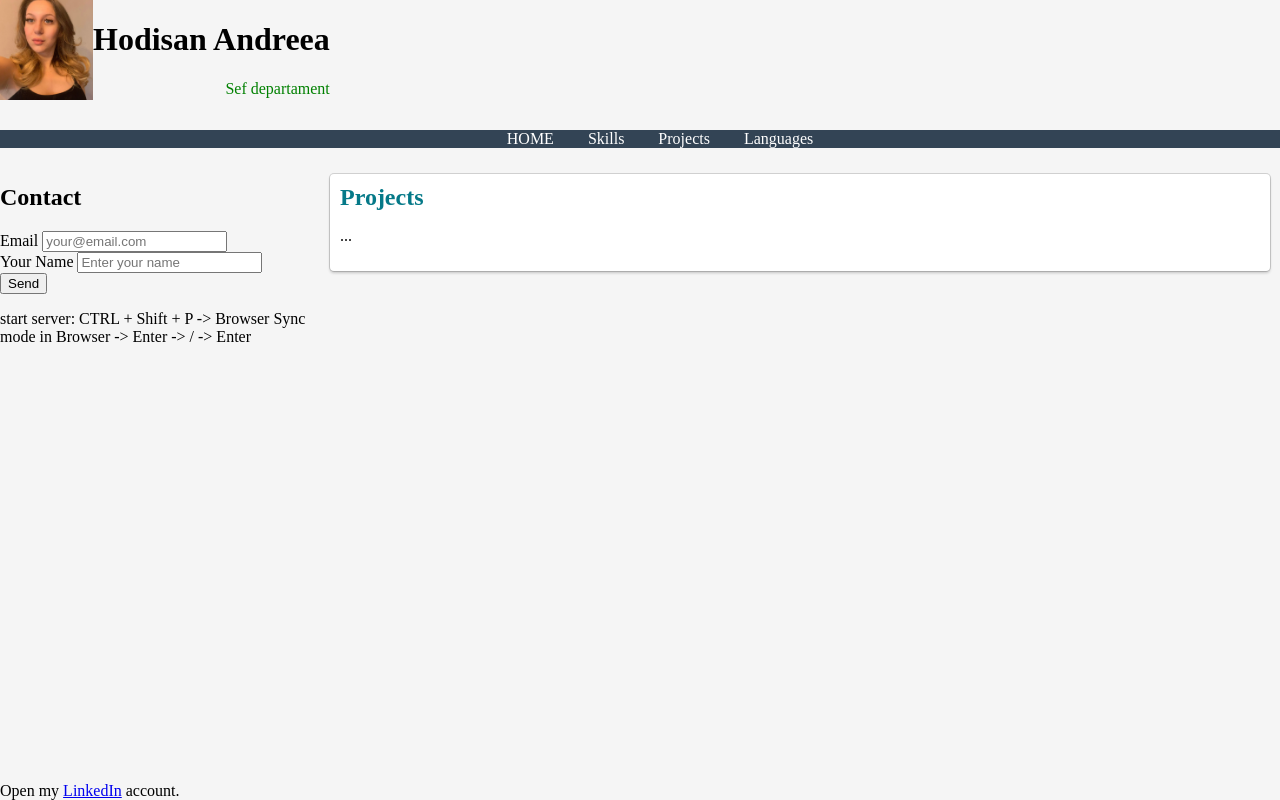
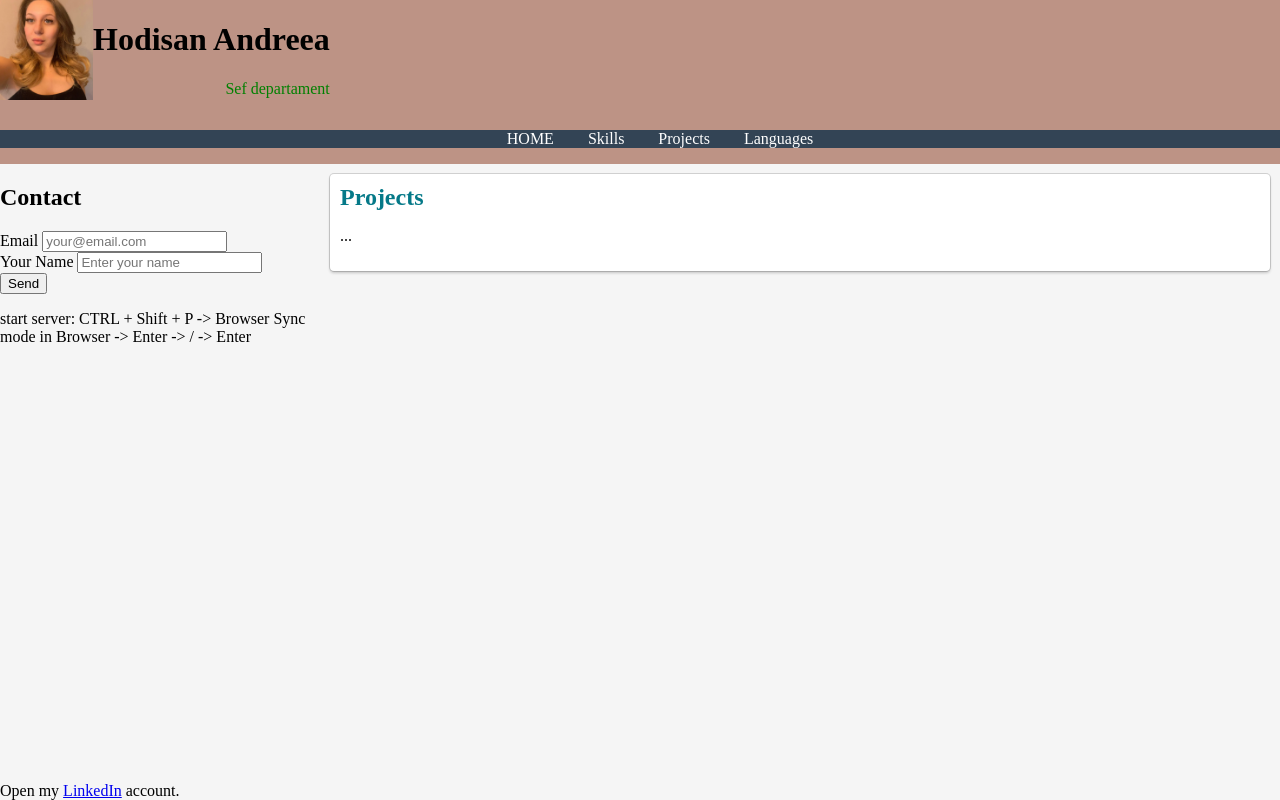
Before and after one commit to andreeahodisan/andreeahodisan.github.io, a plain HTML site: page index.html in a window 1280 px wide. Drawn offline with Linux system fonts and the light colour scheme.

Commit message:
change header background color

```diff
--- a/css/style.css
+++ b/css/style.css
@@ -79,3 +79,7 @@ th {
 td.favorite {
   font-weight: normal;
 }
+
+header {
+  background-color: rgb(189, 147, 133);
+}
```
